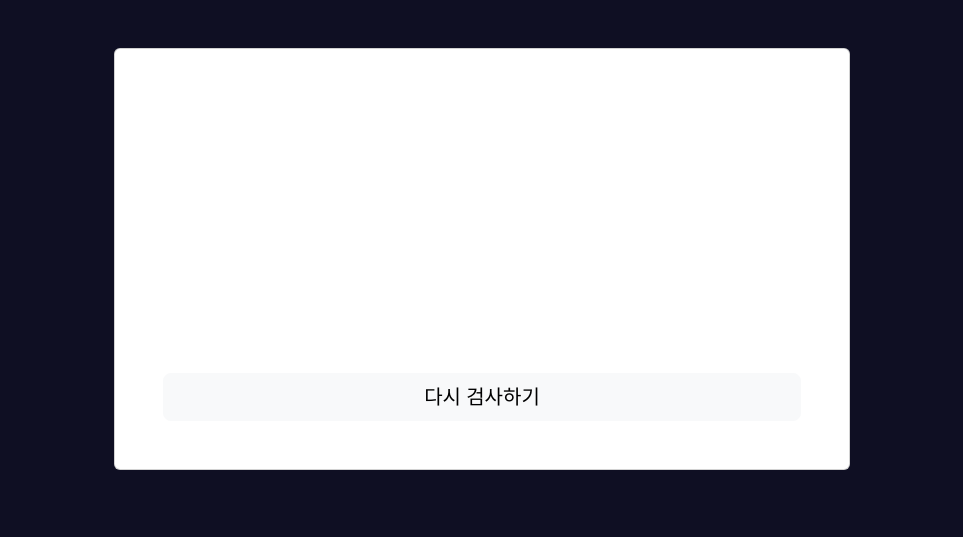
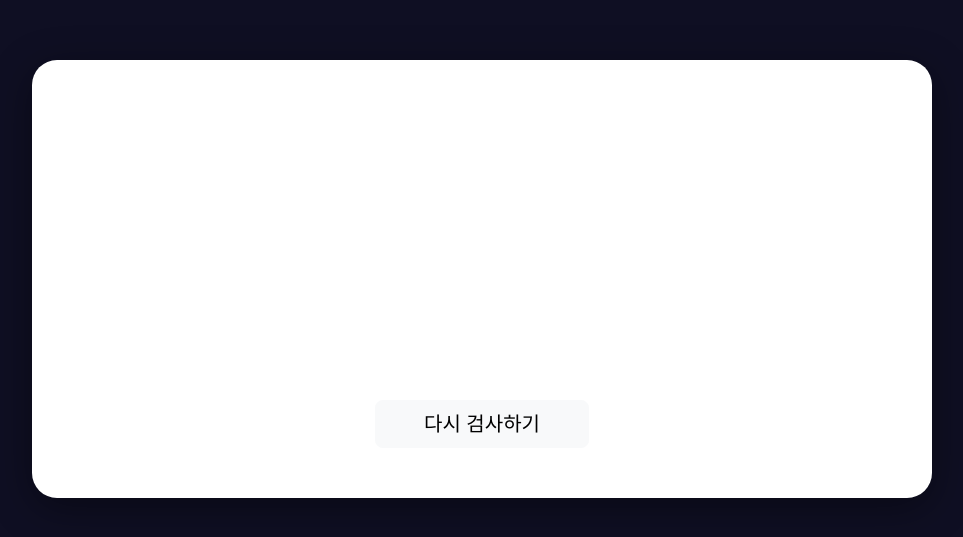
Before and after one commit to gloria9191/stroke-guard-ai-V3, a Flask app: template templates/result.html in a window 1280 px wide. Shown: the top 537 px of the page, without its empty margins (158-1121 px from the left). Run offline with Flask 3, Linux system fonts and the light colour scheme; the template is opened without the code that fills it: most values are stand-ins (such as "Sample title", 1, 10 or a date in 2020); parts of the project's set-up code (start-up, migrations or seed data) failed here and were passed over.

Commit message:
Update result.html

```diff
--- a/templates/result.html
+++ b/templates/result.html
@@ -3,27 +3,39 @@
 <head>
     <meta charset="UTF-8">
     <meta name="viewport" content="width=device-width, initial-scale=1">
-    <title>결과 - StrokeGuard AI</title>
+    <title>StrokeGuard AI - 결과</title>
+
     <link href="https://cdn.jsdelivr.net/npm/bootstrap@5.3.3/dist/css/bootstrap.min.css" rel="stylesheet">
+
+    <style>
+        body {
+            background:#0f0f23;
+            font-family:"Noto Sans KR", sans-serif;
+            color:white;
+        }
+        .card-box {
+            max-width:900px;
+            margin:60px auto;
+            padding:50px;
+            border-radius:25px;
+            background:white;
+            color:#333;
+            box-shadow:0 10px 40px rgba(0,0,0,0.4);
+            text-align:center;
+        }
+    </style>
 </head>
 
-<body style="background:#0f0f23;color:white">
+<body>
+<div class="card-box" style="background:{{ risk_class }}; color:white;">
+    <h1 class="display-1 fw-bold">{{ prob }}%</h1>
+    <h2 class="display-5 mb-4">{{ risk_text }}군</h2>
 
-<div class="container my-5">
-    <div class="row justify-content-center">
-        <div class="col-lg-8">
-            <div class="card p-5 text-center text-white {{risk_class}}">
-                <h1 class="display-1 fw-bold">{{prob}}%</h1>
-                <h2 class="display-5 mb-4">{{risk_text}}군</h2>
-                <div class="fs-3 mb-4">{{advice|safe}}</div>
+    <p class="fs-4 mt-4" style="line-height:1.7;">
+        {{ advice|safe }}
+    </p>
 
-                <button class="btn btn-light btn-lg mt-4 px-5" onclick="location.href='/'">
-                    다시 검사하기
-                </button>
-            </div>
-        </div>
-    </div>
+    <button class="btn btn-light btn-lg mt-5 px-5" onclick="location.href='/'">다시 검사하기</button>
 </div>
-
 </body>
 </html>
```
